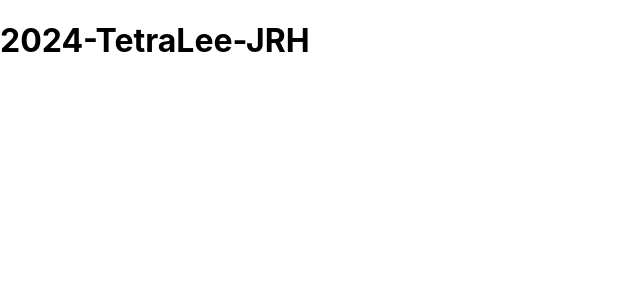
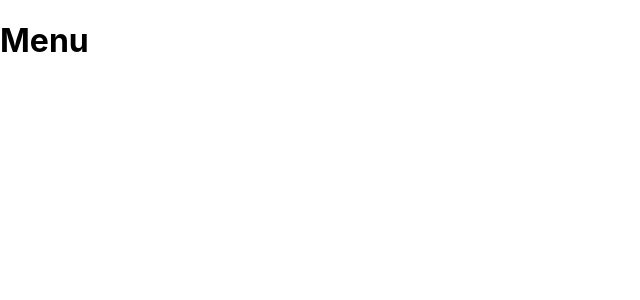
Before and after one commit to sw8744/2024-TetraLee-JRH, a React (Create React App) app in the folder frontend/: page /menu in a window 1280 px wide. Shown: the top 300 px of the page, without its empty margins (0-640 px from the left). Built offline with nearby package versions, Linux system fonts and the light colour scheme.

Commit message:
Add Menu.js

```diff
--- a/frontend/package.json
+++ b/frontend/package.json
@@ -8,6 +8,7 @@
     "@testing-library/user-event": "^13.2.1",
     "react": "^18.3.1",
     "react-dom": "^18.3.1",
+    "react-router-dom": "^6.23.1",
     "react-scripts": "5.0.1",
     "web-vitals": "^2.1.0"
   },
--- a/frontend/src/App.js
+++ b/frontend/src/App.js
@@ -1,8 +1,13 @@
+import React from 'react';
+import { BrowserRouter as Router, Routes, Route } from 'react-router-dom';
+import Menu from './pages/Menu';
 function App() {
   return (
-    <div className="App">
-      <h1>2024-TetraLee-JRH</h1>
-    </div>
+    <Router>
+      <Routes>
+        <Route path="/menu" element={<Menu />} />
+      </Routes>
+    </Router>
   );
 }
 
--- /dev/null
+++ b/frontend/src/pages/Menu.js
@@ -0,0 +1,9 @@
+function Menu() {
+    return (
+        <div>
+            <h1>Menu</h1>
+        </div>
+    );
+}
+
+export default Menu;
```
Also changed, not shown: 1 other file (tests, documents, lock files or other folders).
